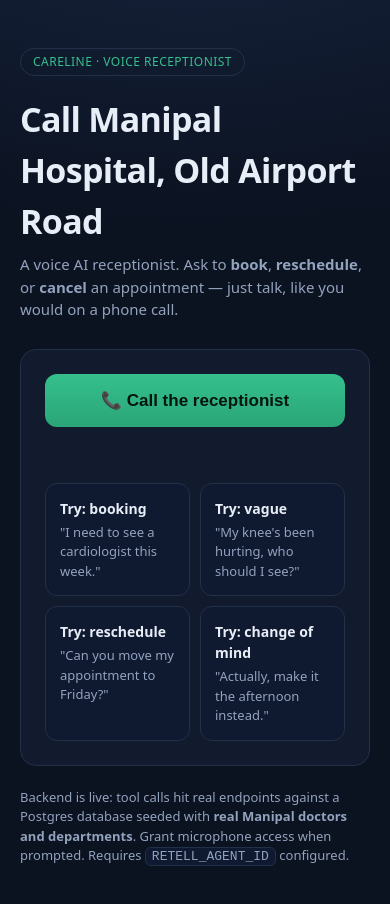
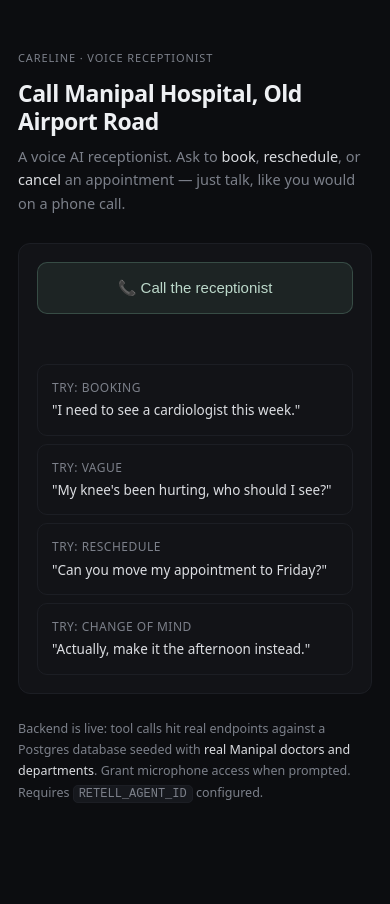
Before and after one commit to RickyVishwakarma/2care.assesment, a Next.js app: page / in a window 390 px wide. Shown: the top 904 px of the page. After the commit the page ends 873 px from the top, so only its background shows below. Built offline with nearby package versions, Linux system fonts and the light colour scheme.

Commit message:
redesign homepage: minimal low-contrast styling, mobile responsive

```diff
--- a/app/globals.css
+++ b/app/globals.css
@@ -1,46 +1,132 @@
 :root {
-  --bg: #0b1220;
-  --panel: #121b2e;
-  --line: #223049;
-  --text: #e8eef7;
-  --muted: #93a2bd;
-  --accent: #35c08d;
-  --accent-2: #4f8cff;
+  --bg: #0c0d10;
+  --panel: #121317;
+  --surface: #16181d;
+  --line: #23252c;
+  --line-soft: #1c1e24;
+  --text: #dcdee2;
+  --heading: #eef0f3;
+  --muted: #7c808a;
+  --accent: #7fb59a;          /* muted sage — used sparingly */
+  --accent-soft: rgba(127, 181, 154, 0.10);
+  --accent-line: rgba(127, 181, 154, 0.28);
+  --danger: #b98a8a;
+  --danger-soft: rgba(185, 138, 138, 0.10);
+  --danger-line: rgba(185, 138, 138, 0.30);
 }
 * { box-sizing: border-box; }
 html, body { margin: 0; padding: 0; }
 body {
-  background: radial-gradient(1200px 600px at 50% -10%, #16233c 0%, var(--bg) 55%);
+  background: var(--bg);
   color: var(--text);
-  font: 15px/1.5 ui-sans-serif, system-ui, -apple-system, Segoe UI, Roboto, sans-serif;
+  font: 15px/1.6 ui-sans-serif, system-ui, -apple-system, "Segoe UI", Roboto, sans-serif;
+  -webkit-font-smoothing: antialiased;
   min-height: 100vh;
 }
-a { color: var(--accent-2); }
-.wrap { max-width: 720px; margin: 0 auto; padding: 48px 20px 80px; }
+a { color: var(--accent); text-decoration: none; }
+
+.wrap { max-width: 640px; margin: 0 auto; padding: 96px 24px 80px; }
+
 .badge {
-  display: inline-block; font-size: 12px; letter-spacing: .04em;
-  color: var(--accent); border: 1px solid var(--line); border-radius: 999px;
-  padding: 4px 12px; text-transform: uppercase;
+  display: inline-block;
+  font-size: 11px;
+  font-weight: 500;
+  letter-spacing: 0.08em;
+  color: var(--muted);
+  text-transform: uppercase;
 }
-h1 { font-size: 34px; margin: 18px 0 6px; letter-spacing: -0.02em; }
-.sub { color: var(--muted); margin: 0 0 28px; }
+
+h1 {
+  font-size: 28px;
+  font-weight: 600;
+  line-height: 1.2;
+  letter-spacing: -0.02em;
+  color: var(--heading);
+  margin: 14px 0 10px;
+}
+.sub { color: var(--muted); margin: 0 0 40px; font-size: 15px; max-width: 46ch; }
+.sub strong { color: var(--text); font-weight: 500; }
+
 .panel {
-  background: var(--panel); border: 1px solid var(--line);
-  border-radius: 16px; padding: 24px;
+  background: var(--panel);
+  border: 1px solid var(--line-soft);
+  border-radius: 14px;
+  padding: 22px;
 }
+
 .call-btn {
-  appearance: none; border: 0; cursor: pointer; width: 100%;
-  background: linear-gradient(180deg, var(--accent) 0%, #2aa578 100%);
-  color: #04160f; font-weight: 700; font-size: 17px;
-  padding: 16px; border-radius: 12px; transition: transform .05s ease, opacity .2s;
+  appearance: none;
+  cursor: pointer;
+  width: 100%;
+  background: var(--accent-soft);
+  border: 1px solid var(--accent-line);
+  color: #bcd8ca;
+  font-weight: 500;
+  font-size: 15px;
+  padding: 15px;
+  border-radius: 10px;
+  transition: background 0.15s ease, border-color 0.15s ease, opacity 0.15s ease;
 }
-.call-btn:hover { transform: translateY(-1px); }
-.call-btn.live { background: linear-gradient(180deg, #ff6b6b 0%, #e04848 100%); color: #fff; }
-.call-btn:disabled { opacity: .6; cursor: default; }
-.status { margin-top: 14px; color: var(--muted); font-size: 14px; min-height: 20px; }
-.grid { display: grid; gap: 10px; grid-template-columns: 1fr 1fr; margin-top: 22px; }
-.card { background: #0f1930; border: 1px solid var(--line); border-radius: 12px; padding: 14px; }
-.card h3 { margin: 0 0 4px; font-size: 14px; }
-.card p { margin: 0; color: var(--muted); font-size: 13px; }
-.hint { margin-top: 22px; color: var(--muted); font-size: 13px; }
-.hint code { background: #0f1930; border: 1px solid var(--line); border-radius: 6px; padding: 1px 6px; }
+.call-btn:hover { background: rgba(127, 181, 154, 0.16); }
+.call-btn.live {
+  background: var(--danger-soft);
+  border-color: var(--danger-line);
+  color: #d8b8b8;
+}
+.call-btn:disabled { opacity: 0.5; cursor: default; }
+
+.status {
+  margin-top: 12px;
+  color: var(--muted);
+  font-size: 13px;
+  min-height: 18px;
+}
+
+.grid {
+  display: grid;
+  gap: 8px;
+  grid-template-columns: 1fr 1fr;
+  margin-top: 20px;
+}
+.card {
+  background: transparent;
+  border: 1px solid var(--line-soft);
+  border-radius: 10px;
+  padding: 13px 14px;
+  transition: border-color 0.15s ease;
+}
+.card:hover { border-color: var(--line); }
+.card h3 {
+  margin: 0 0 3px;
+  font-size: 12px;
+  font-weight: 500;
+  color: var(--muted);
+  text-transform: uppercase;
+  letter-spacing: 0.04em;
+}
+.card p { margin: 0; color: var(--text); font-size: 13.5px; }
+
+.hint {
+  margin-top: 28px;
+  color: var(--muted);
+  font-size: 12.5px;
+  line-height: 1.7;
+}
+.hint strong { color: var(--text); font-weight: 500; }
+.hint code {
+  background: var(--surface);
+  border: 1px solid var(--line-soft);
+  border-radius: 5px;
+  padding: 1px 5px;
+  font-size: 12px;
+}
+
+@media (max-width: 520px) {
+  .wrap { padding: 44px 18px 56px; }
+  h1 { font-size: 23px; margin-top: 12px; }
+  .sub { margin-bottom: 28px; font-size: 14.5px; }
+  .panel { padding: 18px; border-radius: 12px; }
+  .call-btn { padding: 16px; }        /* comfortable tap target */
+  .grid { grid-template-columns: 1fr; }
+  .hint { margin-top: 24px; }
+}
```
